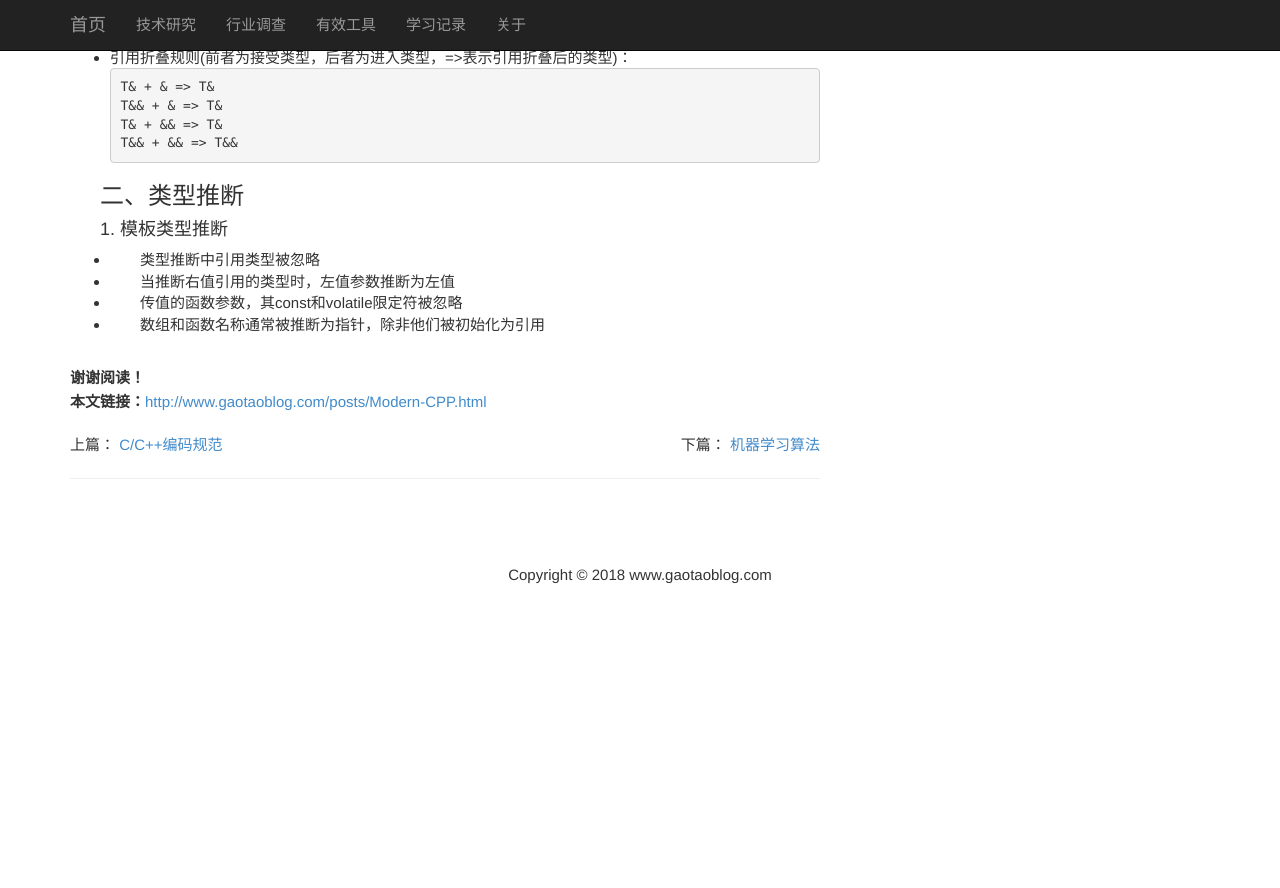
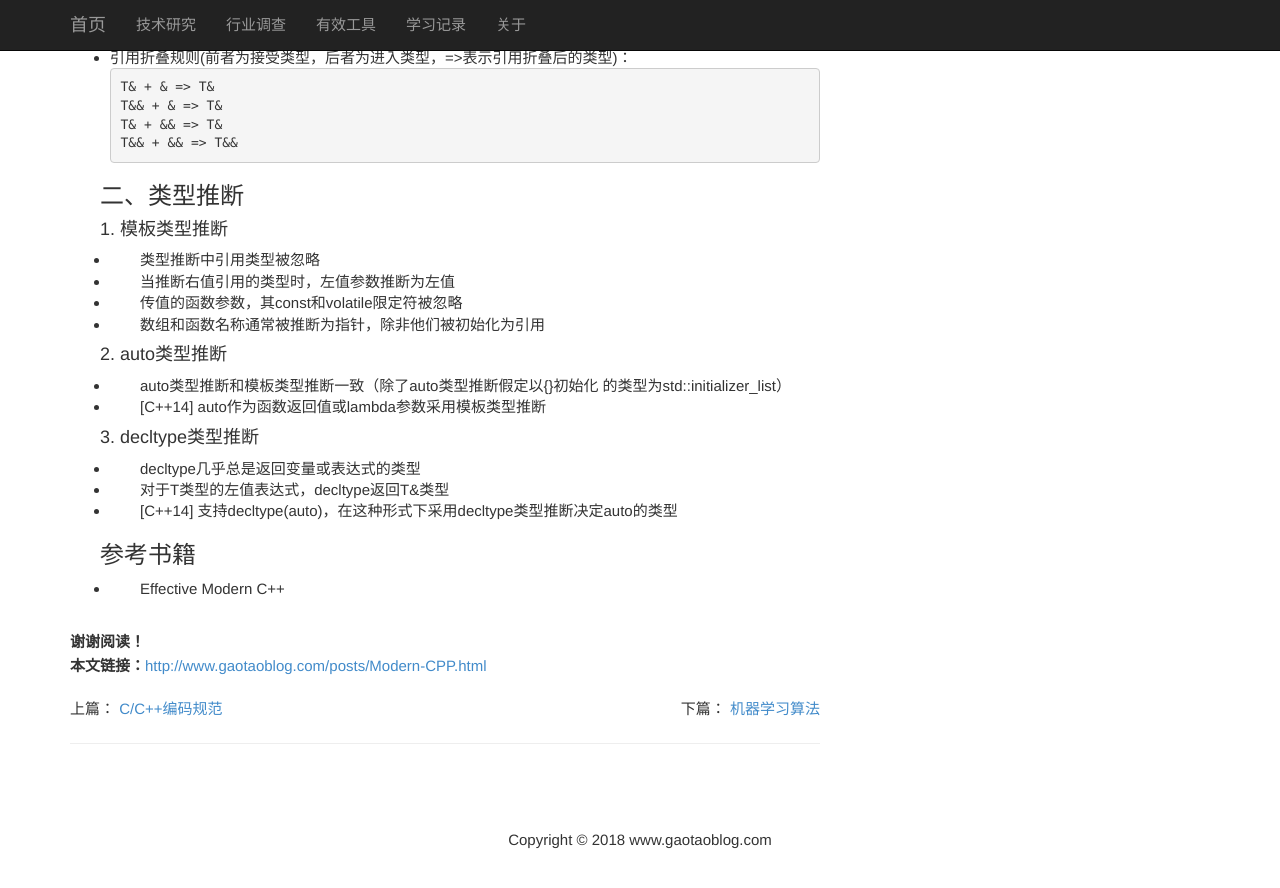
Before and after one commit to taogaocn/taogaocn, a Jekyll site: the page built from _posts/2018/2018-5-29-Modern-CPP.md, in a window 1280 px wide and 900 px high, scrolled down 658 px. Shown: the top 888 px of the window. Built offline with Jekyll 4.4.1, drawn with Linux system fonts in a browser that asks for light colours; comment, search, counter and statistics services are not loaded; before the commit the page ends 1294 px from its top, so only the background shows below that.

Commit message:
Add Item 2-3.

```diff
--- a/_posts/2018/2018-5-29-Modern-CPP.md
+++ b/_posts/2018/2018-5-29-Modern-CPP.md
@@ -41,3 +41,16 @@ T&& + && => T&&
 * 当推断右值引用的类型时，左值参数推断为左值
 * 传值的函数参数，其const和volatile限定符被忽略
 * 数组和函数名称通常被推断为指针，除非他们被初始化为引用
+
+#### 2. auto类型推断
+* auto类型推断和模板类型推断一致（除了auto类型推断假定以{}初始化
+的类型为std::initializer_list<T>）
+* [C++14] auto作为函数返回值或lambda参数采用模板类型推断
+
+#### 3. decltype类型推断
+* decltype几乎总是返回变量或表达式的类型
+* 对于T类型的左值表达式，decltype返回T&类型
+* [C++14] 支持decltype(auto)，在这种形式下采用decltype类型推断决定auto的类型
+
+### 参考书籍
+* Effective Modern C++
```
